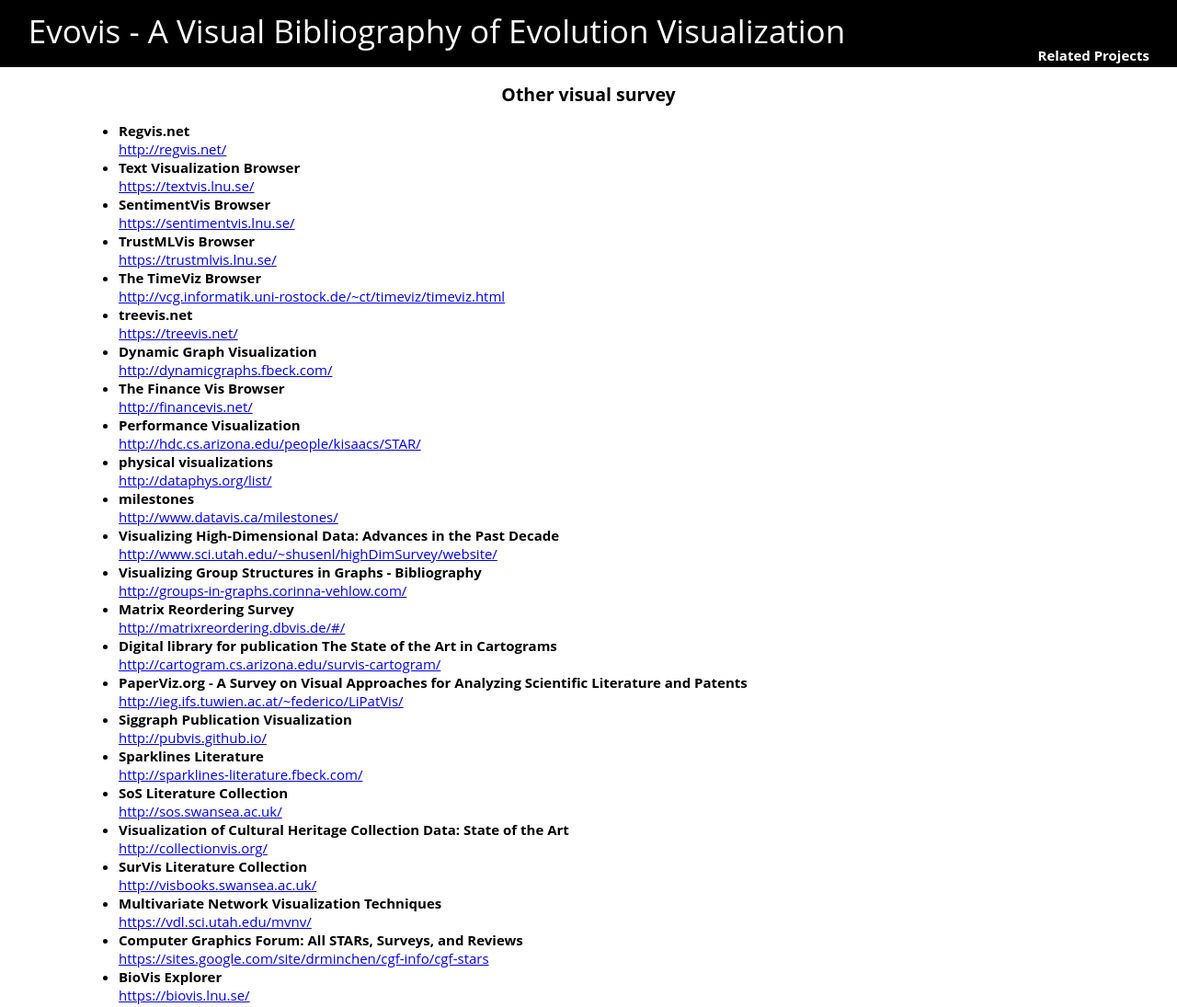
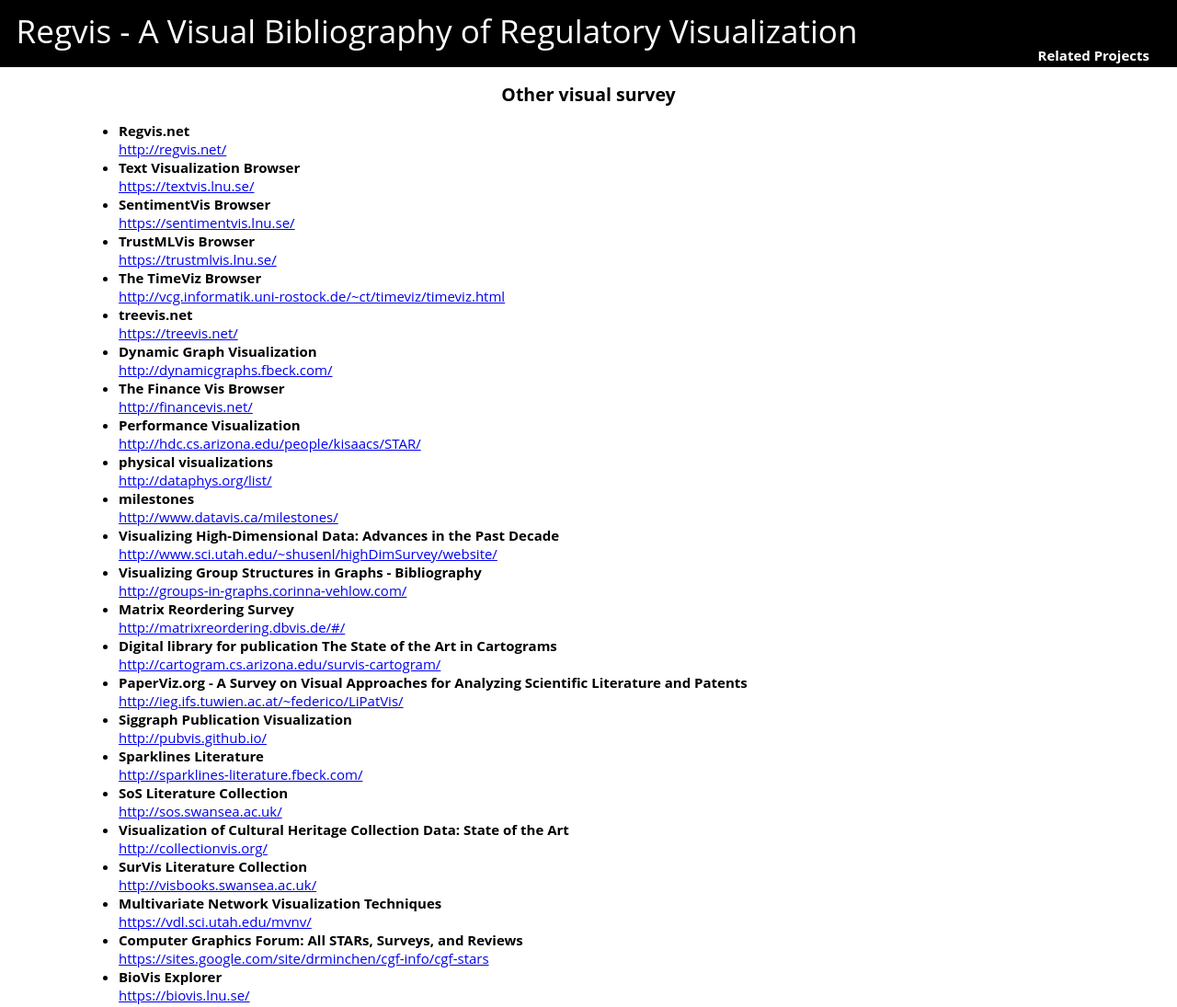
Before and after one commit to mind3str/Regvis, a plain HTML site: page Related.html in a window 1280 px wide. Shown: the whole page at 92% size. Drawn offline with nearby package versions, Linux system fonts and the light colour scheme.

Commit message:
updatetitle

```diff
--- a/Related.html
+++ b/Related.html
@@ -14,7 +14,7 @@
     <div id="h">
         <div id="head1" style="width:950px;height:73px;float:left;">
             <h1 style="height:50px;padding:5px 0;">
-                <a id="indexa" href="index.html" style="height:73px">Evovis - A Visual Bibliography of Evolution Visualization</a>
+                <a id="indexa" href="index.html" style="height:73px">Regvis - A Visual Bibliography of Regulatory Visualization</a>
             </h1>
         </div>
         <p id="related" style="width:200px;height:20px;float:right;padding:50px 30px 1px;">
```
Also changed, not shown: index.html (+1 -1 lines).
